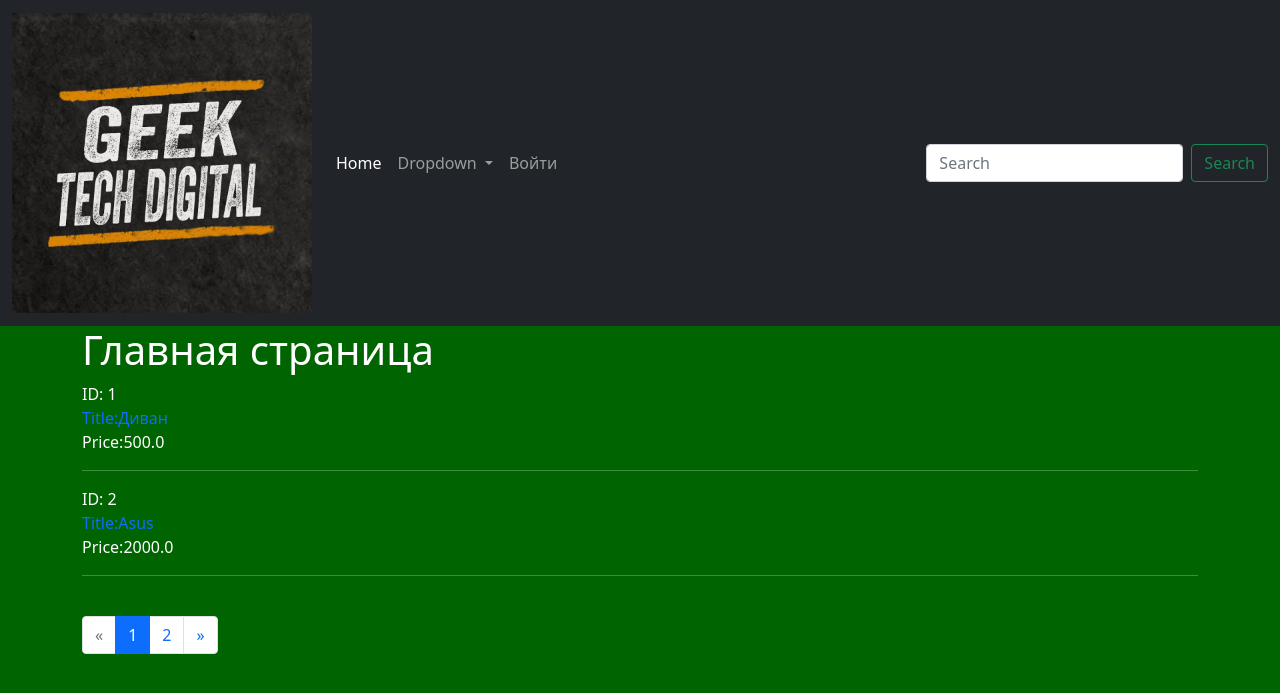
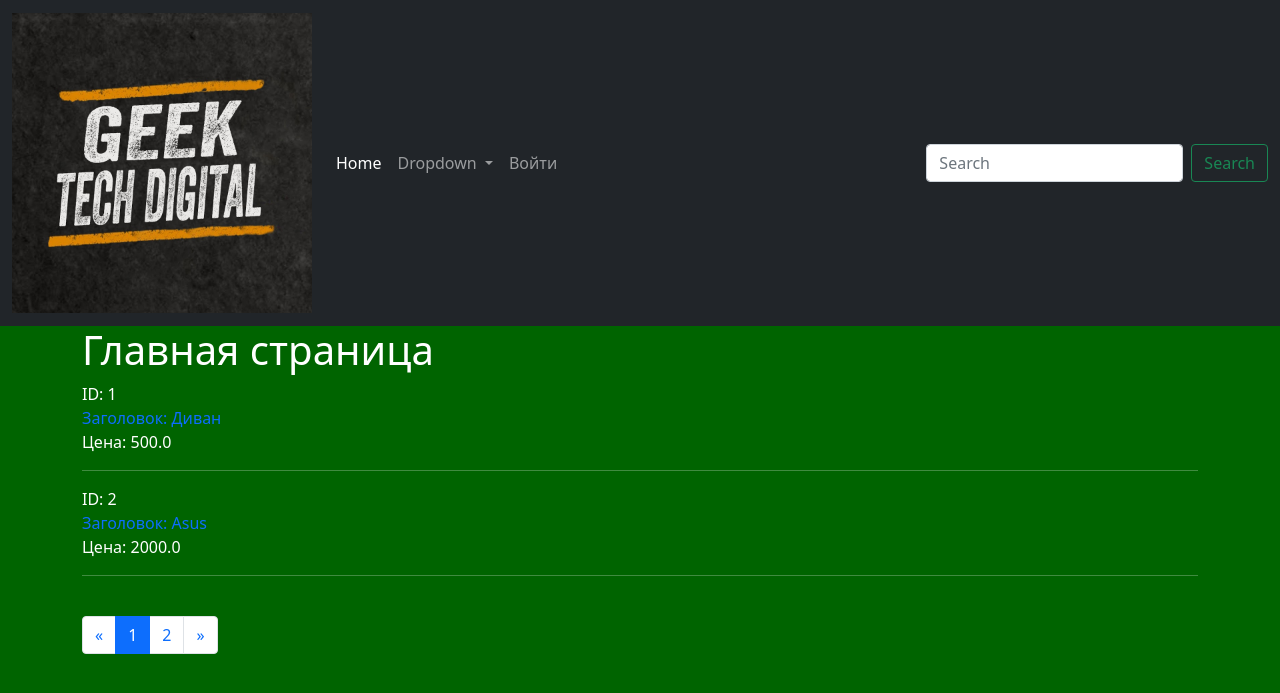
Before and after one commit to Avtandil1986/hw_8_Avtandil, a Django app: page / in a window 1280 px wide. Shown: the top 693 px of the page. Run offline with Django 3.2, Linux system fonts and the light colour scheme; data comes from the database, SQL or seed files in the repository.

Commit message:
add cicle

```diff
--- a/products/views.py
+++ b/products/views.py
@@ -23,7 +23,6 @@ PAGE_SIZE = 2
 
 def main_page_view(request):
     page = int(request.GET.get('page', '1'))  # 1, 2
-    print('Страница:', page)
     print(f'Объекты: [{(page - 1) * PAGE_SIZE}:{page * PAGE_SIZE}]')
     products = Product.objects.all()
     total = products.count()
--- a/templates/index.html
+++ b/templates/index.html
@@ -3,25 +3,25 @@
     <h1>{{ title }}</h1>
     {% for product in product_list %}
         <span>ID: {{ product.id }}</span><br/>
-        <a href="/products/{{ product.id }}/">Title:{{ product.title }}</a><br/>
-        <span>Price:{{ product.price }}</span>
+        <a href="/products/{{ product.id }}">Заголовок: {{ product.title }}</a><br/>
+        <span>Цена: {{ product.price }}</span>
         <hr/>
     {% endfor %}
     <br>
     <nav aria-label="Page navigation example">
         <ul class="pagination">
-            <li class="page-item {% if page == 1 %} disabled {% endif %}">
-                <a class="page-link" href="/?page={{ prev_page }}" aria-label="Previous">
-                    <span aria-hidden="true">&laquo;</span>
+            <li class="page-item">
+                <a class="page-link" href="/?page={% if prev_page < 1 %}{{ last_page }}{% else %}{{ prev_page }} {% endif %}"
+                   aria-label="Previous"><span aria-hidden="true">&laquo;</span>
                 </a>
             </li>
             {% for i in page_count %}
                 <li class="page-item {% if i == page %} active {% endif %}"><a class="page-link"
                                                                                href="/?page={{ i }}">{{ i }}</a></li>
             {% endfor %}
-            <li class="page-item {% if page == last_page %} disabled {% endif %}">
-                <a class="page-link" href="/?page={{ next_page }}" aria-label="Next">
-                    <span aria-hidden="true">&raquo;</span>
+            <li class="page-item">
+                <a class="page-link" href="/?page={% if next_page > last_page %} 1 {% else %}{{ next_page }}{% endif %}"
+                   aria-label="Next"><span aria-hidden="true">&raquo;</span>
                 </a>
             </li>
         </ul>
```
